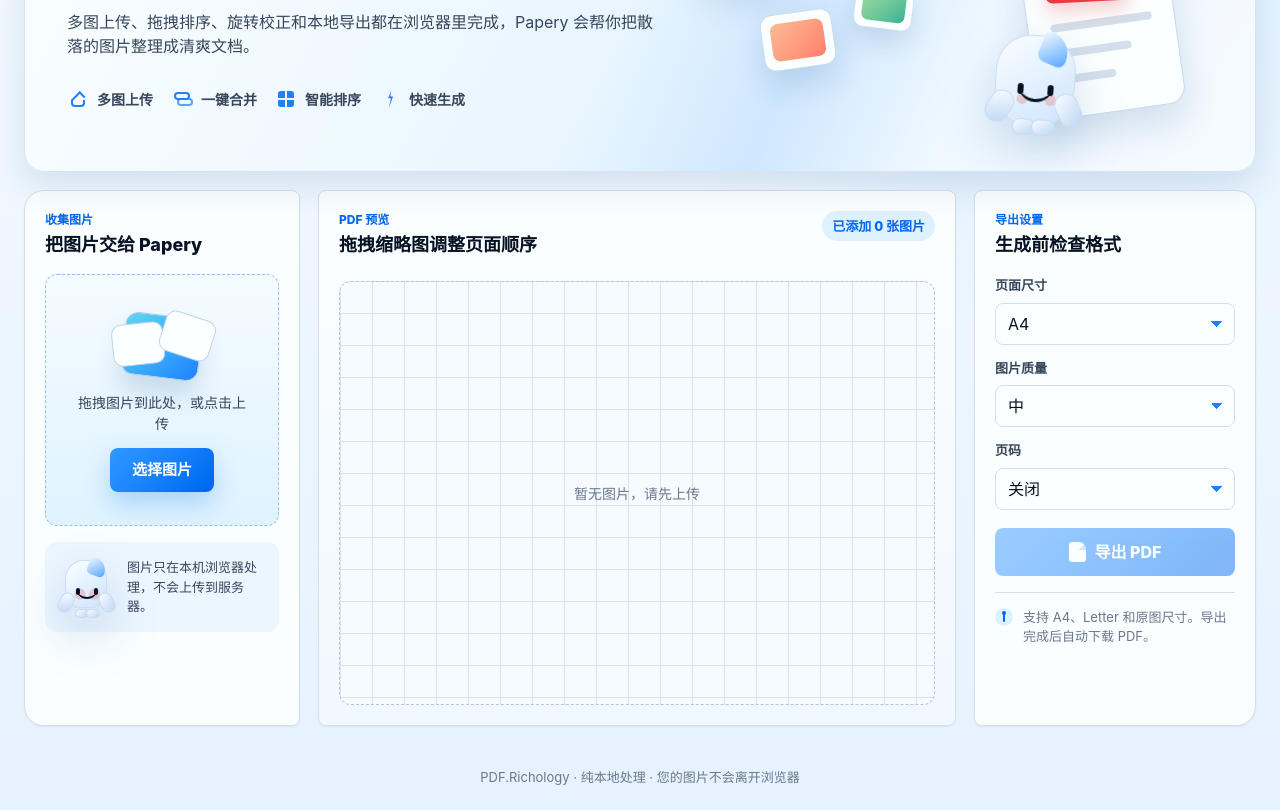
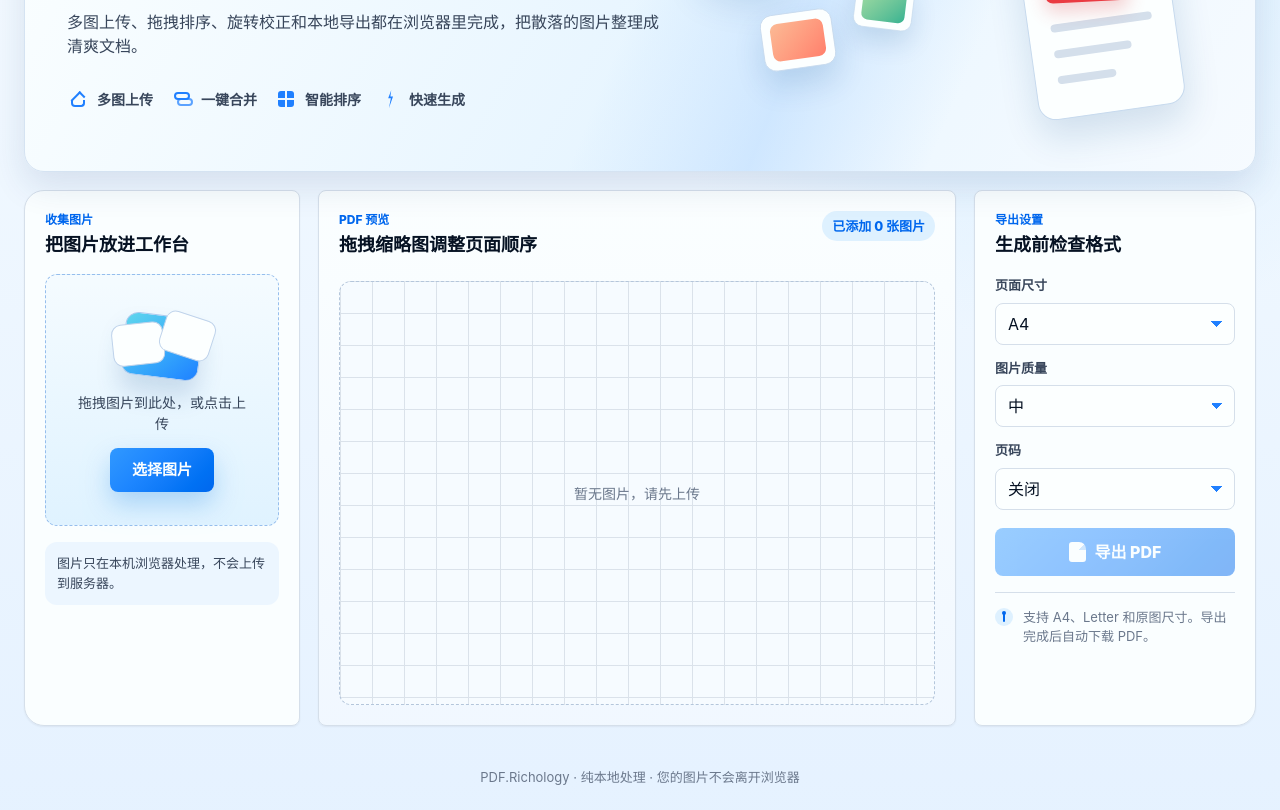
Before and after one commit to Richology/image-pdf, a plain HTML site: page index.html in a window 1280 px wide. Shown: the part 224-1034 px from the top of the page. Drawn offline with Linux system fonts and the light colour scheme.

Commit message:
Remove mascot from product page

```diff
--- a/css/style.css
+++ b/css/style.css
@@ -432,149 +432,6 @@
 .pdf-sheet i:nth-child(3) { width: 76%; }
 .pdf-sheet i:nth-child(4) { width: 58%; }
 
-/* --- Papery mascot --- */
-.papery {
-  position: relative;
-  width: 96px;
-  height: 108px;
-  filter: drop-shadow(0 18px 24px oklch(0.52 0.12 253 / 0.22));
-}
-
-.papery::before {
-  content: "";
-  position: absolute;
-  inset: 6px 8px 12px;
-  border-radius: 44% 44% 38% 38% / 40% 40% 44% 44%;
-  background:
-    radial-gradient(circle at 35% 72%, oklch(0.77 0.09 21 / 0.48) 0 5px, transparent 6px),
-    radial-gradient(circle at 71% 72%, oklch(0.77 0.09 21 / 0.48) 0 5px, transparent 6px),
-    linear-gradient(145deg, oklch(0.995 0.006 250), oklch(0.91 0.04 250));
-  border: 1px solid oklch(0.89 0.035 250);
-}
-
-.papery-fold {
-  position: absolute;
-  right: 16px;
-  top: 4px;
-  width: 29px;
-  height: 31px;
-  border-radius: 7px 24px 8px 9px;
-  background: linear-gradient(135deg, oklch(0.98 0.012 250), oklch(0.71 0.16 253));
-  transform: rotate(18deg);
-  z-index: 2;
-}
-
-.papery-face {
-  position: absolute;
-  left: 31px;
-  top: 55px;
-  width: 36px;
-  height: 18px;
-  z-index: 3;
-}
-
-.papery-face::before,
-.papery-face::after {
-  content: "";
-  position: absolute;
-  top: 0;
-  width: 6px;
-  height: 11px;
-  border-radius: 999px;
-  background: var(--ink);
-}
-
-.papery-face::before { left: 0; }
-.papery-face::after { right: 0; }
-
-.papery-face {
-  border-bottom: 3px solid var(--ink);
-  border-radius: 0 0 22px 22px;
-}
-
-.papery-arm,
-.papery-foot {
-  position: absolute;
-  z-index: 1;
-  background: linear-gradient(145deg, oklch(0.99 0.006 250), oklch(0.87 0.05 250));
-  border: 1px solid oklch(0.88 0.035 250);
-}
-
-.papery-arm {
-  width: 24px;
-  height: 34px;
-  top: 62px;
-  border-radius: 999px;
-}
-
-.papery-arm.left {
-  left: 2px;
-  transform: rotate(30deg);
-}
-
-.papery-arm.right {
-  right: 1px;
-  transform: rotate(-28deg);
-}
-
-.papery-foot {
-  width: 24px;
-  height: 16px;
-  bottom: 2px;
-  border-radius: 12px;
-}
-
-.papery-foot.left { left: 28px; }
-.papery-foot.right { right: 25px; }
-
-.papery-hero {
-  position: absolute;
-  right: 130px;
-  bottom: 4px;
-  transform: rotate(4deg);
-}
-
-.papery-small {
-  width: 58px;
-  height: 66px;
-  flex: 0 0 58px;
-}
-
-.papery-small .papery-fold {
-  right: 9px;
-  width: 18px;
-  height: 18px;
-  border-radius: 5px 16px 5px 6px;
-}
-
-.papery-small .papery-face {
-  left: 19px;
-  top: 34px;
-  width: 22px;
-  height: 11px;
-  border-bottom-width: 2px;
-}
-
-.papery-small .papery-face::before,
-.papery-small .papery-face::after {
-  width: 4px;
-  height: 7px;
-}
-
-.papery-small .papery-arm {
-  width: 14px;
-  height: 21px;
-  top: 38px;
-}
-
-.papery-small .papery-foot {
-  width: 14px;
-  height: 9px;
-}
-
-.papery-small .papery-foot.left { left: 18px; }
-.papery-small .papery-foot.right { right: 15px; }
-
 /* --- Workspace --- */
 .workspace-shell {
   display: grid;
@@ -724,9 +581,6 @@
 }
 
 .privacy-note {
-  display: flex;
-  align-items: center;
-  gap: 12px;
   margin-top: 16px;
   padding: 12px;
   border-radius: var(--radius-md);
@@ -1078,23 +932,17 @@
   display: flex;
 }
 
-.loading-mascot {
-  width: 132px;
-  height: 132px;
-  display: flex;
-  align-items: center;
-  justify-content: center;
+.loading-spinner {
+  width: 52px;
+  height: 52px;
   border-radius: 50%;
-  background: oklch(0.995 0.006 250 / 0.96);
-  box-shadow: var(--shadow-lg);
+  border: 4px solid oklch(0.995 0.006 250 / 0.24);
+  border-top-color: oklch(0.995 0.006 250);
+  animation: spin 800ms linear infinite;
 }
 
-.papery-loading {
-  animation: papery-bob 900ms cubic-bezier(0.25, 1, 0.5, 1) infinite alternate;
-}
-
-@keyframes papery-bob {
-  to { transform: translateY(-8px) rotate(2deg); }
+@keyframes spin {
+  to { transform: rotate(360deg); }
 }
 
 .loading-overlay p {
@@ -1293,12 +1141,6 @@
     font-size: 19px;
   }
 
-  .papery-hero {
-    right: 92px;
-    transform: scale(0.82) rotate(4deg);
-    transform-origin: bottom right;
-  }
-
   .upload-panel,
   .preview-panel,
   .export-panel {
--- a/index.html
+++ b/index.html
@@ -43,7 +43,7 @@
         <div class="hero-copy">
           <p class="eyebrow">PDF.Richology</p>
           <h2 data-i18n="heroTitle">几秒钟，把图片变成正式 PDF</h2>
-          <p data-i18n="heroCopy">多图上传、拖拽排序、旋转校正和本地导出都在浏览器里完成，Papery 会帮你把散落的图片整理成清爽文档。</p>
+          <p data-i18n="heroCopy">多图上传、拖拽排序、旋转校正和本地导出都在浏览器里完成，把散落的图片整理成清爽文档。</p>
           <div class="feature-row" aria-label="features">
             <span><i class="icon-upload" aria-hidden="true"></i><span data-i18n="featureUpload">多图上传</span></span>
             <span><i class="icon-stack" aria-hidden="true"></i><span data-i18n="featureMerge">一键合并</span></span>
@@ -61,14 +61,6 @@
             <i></i>
             <i></i>
           </div>
-          <div class="papery papery-hero">
-            <span class="papery-fold"></span>
-            <span class="papery-face"></span>
-            <span class="papery-arm left"></span>
-            <span class="papery-arm right"></span>
-            <span class="papery-foot left"></span>
-            <span class="papery-foot right"></span>
-          </div>
         </div>
       </section>
 
@@ -76,7 +68,7 @@
         <aside class="upload-panel">
           <div class="panel-heading">
             <span class="panel-kicker" data-i18n="uploadPanelKicker">收集图片</span>
-            <h2 data-i18n="uploadPanelTitle">把图片交给 Papery</h2>
+            <h2 data-i18n="uploadPanelTitle">把图片放进工作台</h2>
           </div>
 
           <!-- Upload Zone -->
@@ -93,14 +85,6 @@
           </div>
 
           <div class="privacy-note">
-            <div class="papery papery-small" aria-hidden="true">
-              <span class="papery-fold"></span>
-              <span class="papery-face"></span>
-              <span class="papery-arm left"></span>
-              <span class="papery-arm right"></span>
-              <span class="papery-foot left"></span>
-              <span class="papery-foot right"></span>
-            </div>
             <p data-i18n="privacyNote">图片只在本机浏览器处理，不会上传到服务器。</p>
           </div>
         </aside>
@@ -177,16 +161,7 @@
 
   <!-- ==================== Loading Overlay ==================== -->
   <div id="loadingOverlay" class="loading-overlay">
-    <div class="loading-mascot" aria-hidden="true">
-      <div class="papery papery-loading">
-        <span class="papery-fold"></span>
-        <span class="papery-face"></span>
-        <span class="papery-arm left"></span>
-        <span class="papery-arm right"></span>
-        <span class="papery-foot left"></span>
-        <span class="papery-foot right"></span>
-      </div>
-    </div>
+    <div class="loading-spinner" aria-hidden="true"></div>
     <p id="loadingText" data-i18n="exporting">正在生成 PDF...</p>
   </div>
 
--- a/js/i18n.js
+++ b/js/i18n.js
@@ -8,13 +8,13 @@
     title: 'PDF.Richology',
     subtitle: '免费 · 纯本地处理 · 无需上传',
     heroTitle: '几秒钟，把图片变成正式 PDF',
-    heroCopy: '多图上传、拖拽排序、旋转校正和本地导出都在浏览器里完成，Papery 会帮你把散落的图片整理成清爽文档。',
+    heroCopy: '多图上传、拖拽排序、旋转校正和本地导出都在浏览器里完成，把散落的图片整理成清爽文档。',
     featureUpload: '多图上传',
     featureMerge: '一键合并',
     featureSort: '智能排序',
     featureFast: '快速生成',
     uploadPanelKicker: '收集图片',
-    uploadPanelTitle: '把图片交给 Papery',
+    uploadPanelTitle: '把图片放进工作台',
     previewKicker: 'PDF 预览',
     previewTitle: '拖拽缩略图调整页面顺序',
     exportKicker: '导出设置',
@@ -58,13 +58,13 @@
     title: 'PDF.Richology',
     subtitle: 'Free · Fully Local · No Upload Required',
     heroTitle: 'Turn images into a polished PDF in seconds',
-    heroCopy: 'Upload many images, reorder pages, rotate scans, and export locally in the browser. Papery keeps the loose images moving into one tidy document.',
+    heroCopy: 'Upload many images, reorder pages, rotate scans, and export locally in the browser, then turn loose images into one tidy document.',
     featureUpload: 'Multi-upload',
     featureMerge: 'One merge',
     featureSort: 'Smart order',
     featureFast: 'Fast export',
     uploadPanelKicker: 'Collect images',
-    uploadPanelTitle: 'Hand them to Papery',
+    uploadPanelTitle: 'Add images to the workspace',
     previewKicker: 'PDF preview',
     previewTitle: 'Drag thumbnails to set page order',
     exportKicker: 'Export settings',
```
